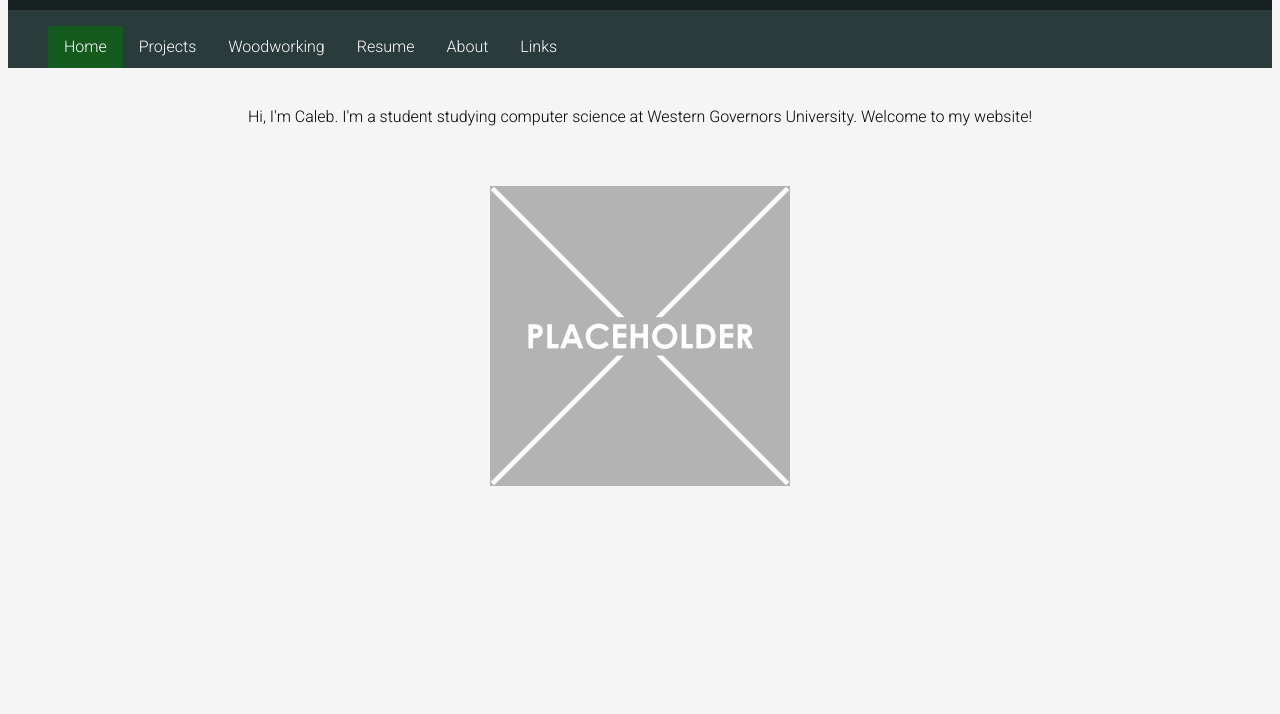
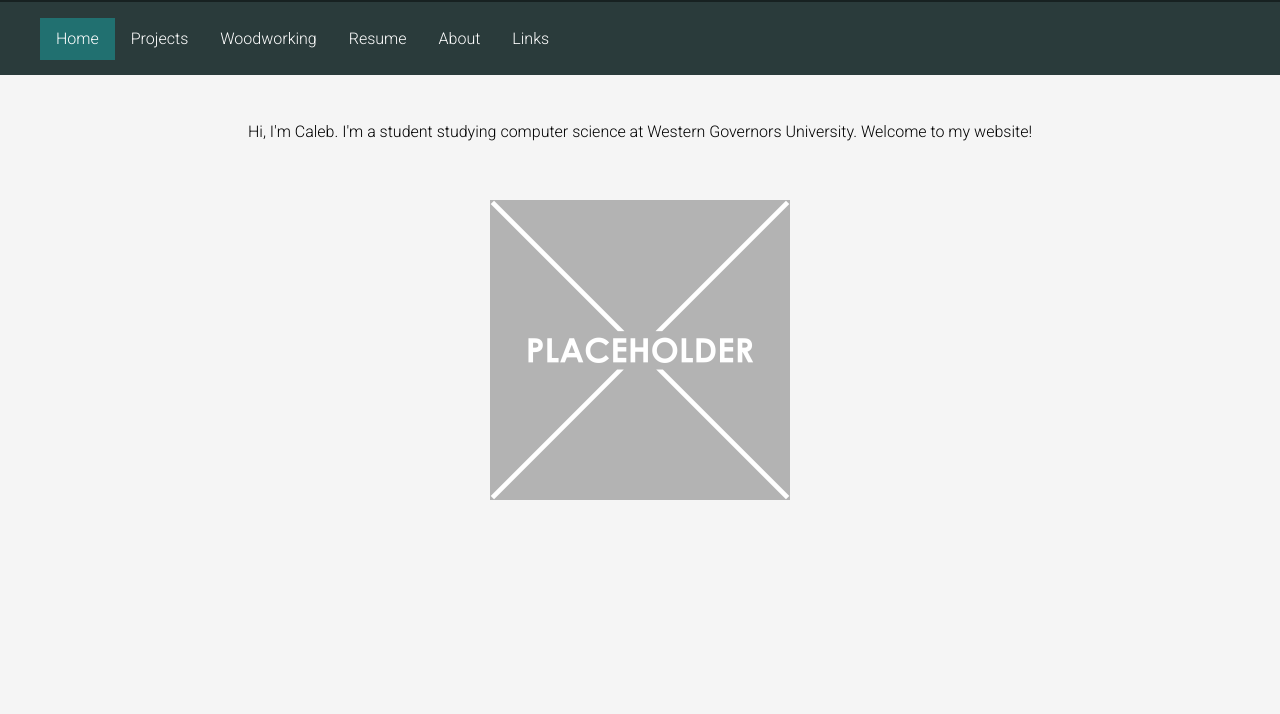
Before and after one commit to calebfrankenberger/calebfrankenberger.github.io, a plain HTML site: page index.html in a window 1280 px wide. Shown: the part 86-800 px from the top of the page. Drawn offline with Linux system fonts and the light colour scheme.

Commit message:
CSS changes

```diff
--- a/styles/main.css
+++ b/styles/main.css
@@ -1,6 +1,7 @@
 body {
     font-family: 'Roboto', sans-serif;
     background-color: #f5f5f5;
+    margin:0;
     line-height: 1.6em
 }
 
@@ -33,15 +34,21 @@ body {
 }
 
 .nav {
-    overflow: hidden;
+    overflow: unset;
+    top:0px;
+    position:sticky;
+    z-index: 100;
+    width: 100%;
     background-color: #2a3b3b;
     margin:0;
     padding:0;
+    display: inline-block;
 }
 
 .nav li {
     list-style-type: none;
     float: left;
+    margin-bottom:15px;
 }
 
 .nav li a {
@@ -52,18 +59,19 @@ body {
 }
 
 .nav li a:hover {
-    background-color:#3A4F41;
+    background-color:#465c5c;
     color:white;
 }
 
 .active {
-    background-color: #14591D;
+    background-color: #217070;
     color: white;
 }
 
 .dropdown {
     float:left;
-    overflow:hidden;
+    position:relative;
+    overflow:unset;
 }
 
 .dropdown .dropdownItem {
@@ -78,12 +86,13 @@ body {
 }
 
 .nav li:hover, .dropdown:hover .dropdownItem {
-    background-color: #3A4F41;
+    background-color: #465c5c;
 }
 
 .dropdownContent {
     display: none;
     position:absolute;
+    top:100%;
     background-color: #f9f9f9;
     min-width: 160px;
     box-shadow: 0px 8px 16px 0px rgba(0,0,0,0.2);
```
